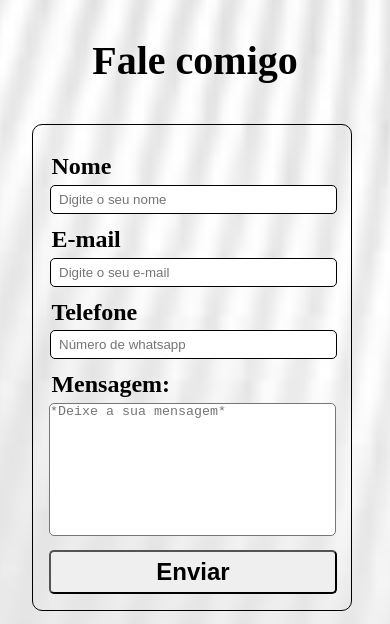
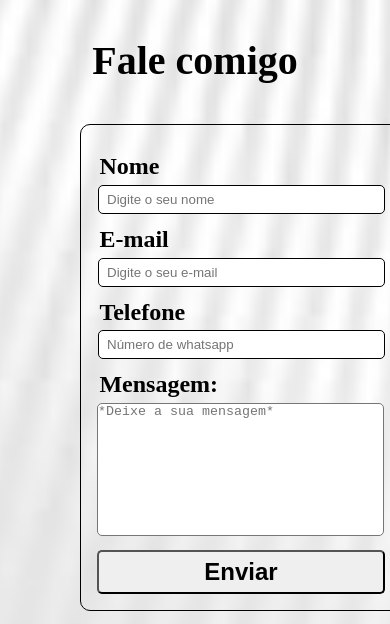
Before and after one commit to fcosta74/fcsdivulgacoes, a plain HTML site: page index.html in a window 390 px wide. Shown: the part 1890-2514 px from the top of the page. Drawn offline with Linux system fonts and the light colour scheme.

Commit message:
atualizando

```diff
--- a/assents/css/styles.css
+++ b/assents/css/styles.css
@@ -209,7 +209,7 @@ footer h3 p{
     padding: .3em;
 }
 
-@media (max-width: 450px){
+@media (max-width: 500px){
     header{
         height: 3em;
         margin-left: -2em;
@@ -253,7 +253,7 @@ footer h3 p{
     }
     /* Contato*/
     form{
-        margin-left: 2em;
+        margin-left: 5em;
         margin-right: 1em;
     }
 
```
